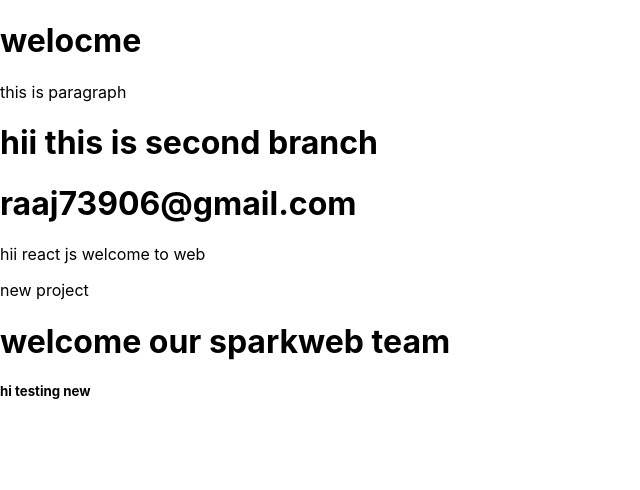
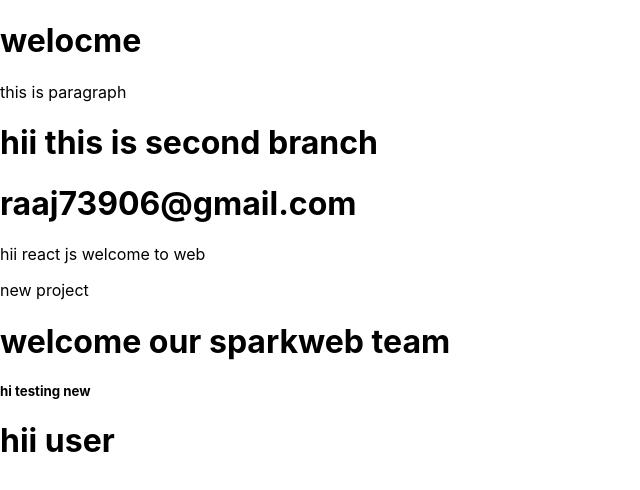
Before and after one commit to moolraaj/sparkweb-site, a React (Create React App) app: page / in a window 1280 px wide. Shown: the top 490 px of the page, without its empty margins (0-640 px from the left). Built offline with nearby package versions, Linux system fonts and the light colour scheme.

Commit message:
Update App.js

```diff
--- a/src/App.js
+++ b/src/App.js
@@ -12,6 +12,7 @@ function App() {
     <p>new project</p>
     <h1>welcome our sparkweb team</h1>
      <h5>hi testing new</h5>
+     <h1>hii user</h1>
     </>
   );
 }
```
